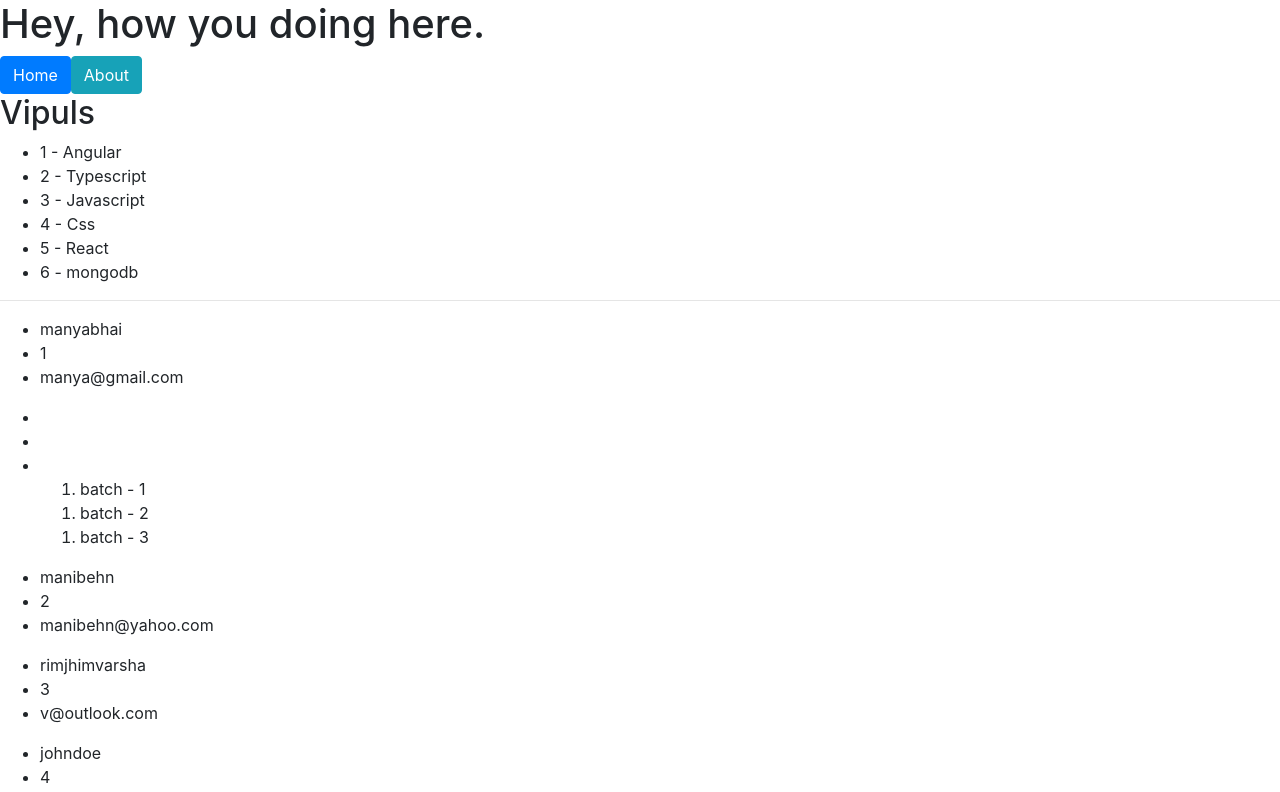
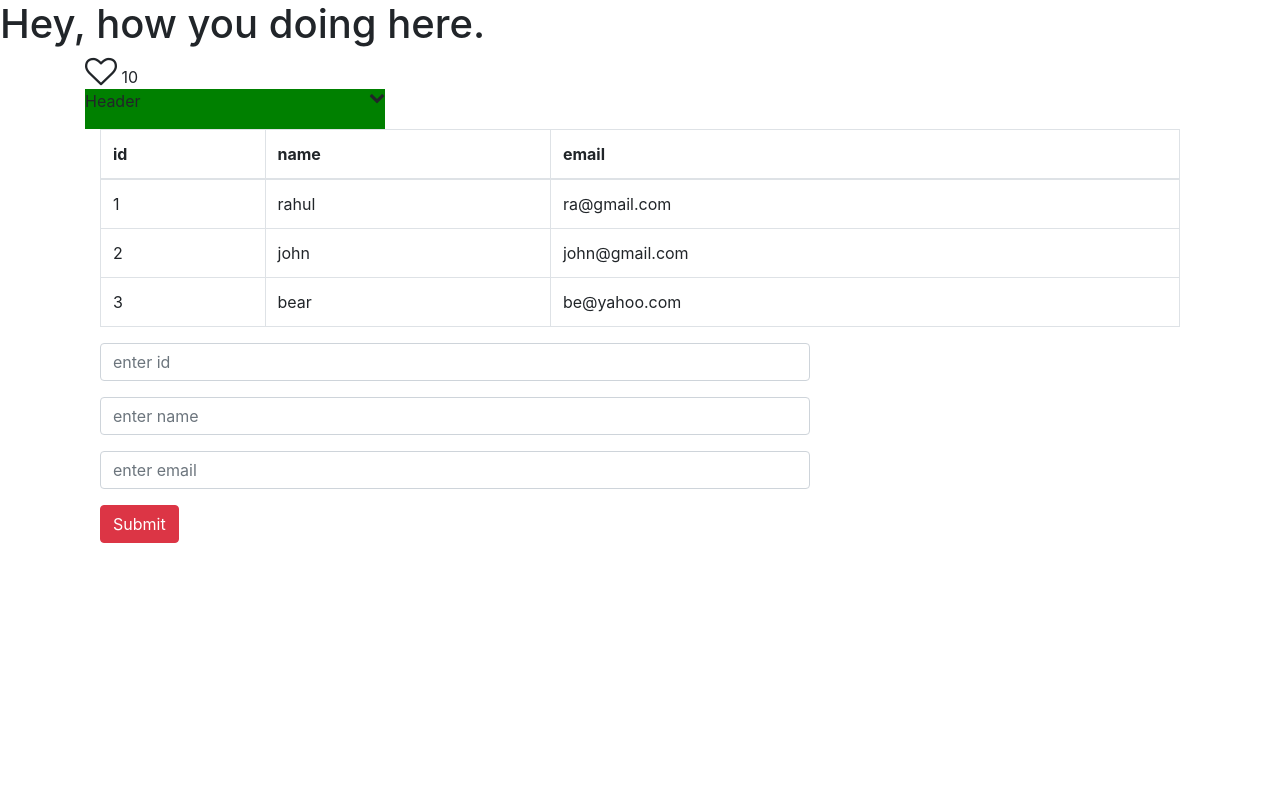
Before and after one commit to Vips120/SNMVKPPDAAangular, an Angular app in the folder myapp/: page / in a window 1280 px wide. Shown: the top 792 px of the page. Built offline with nearby package versions, Linux system fonts and the light colour scheme.

Commit message:
#vipulinputoutputtask

```diff
--- a/myapp/src/app/app.component.html
+++ b/myapp/src/app/app.component.html
@@ -2,9 +2,12 @@
 <h1>Hey, how you doing here.</h1>
 <!-- <app-task></app-task> -->
 <!-- <app-parent></app-parent> -->
-<app-property>
+<!-- <app-property>
     <h2 class="title">Title</h2>
     <div class="body">
             <img src="../assets/img/face1.jpg"/>
     </div>
-</app-property>
+</app-property> -->
+
+<app-heart [count]="totalCount"></app-heart>
+<app-storeuser></app-storeuser>
--- a/myapp/src/app/app.component.ts
+++ b/myapp/src/app/app.component.ts
@@ -7,4 +7,5 @@
 })
 export class AppComponent {
   title = 'myapp';
+  totalCount:number = 10;
 }
--- /dev/null
+++ b/myapp/src/app/currentUser.component.ts
@@ -0,0 +1,64 @@
+import {Component,Input, Output, EventEmitter} from '@angular/core';
+import {Iusers} from './shared/model/user';
+@Component({
+    selector: 'app-currentuser',
+    template:`
+    <div class="container">
+    <div class="row">
+    <div class="col-md-12">
+    <table class="table table-bordered">
+    <thead>
+        <tr>
+            <th>id</th>
+            <th>name</th>
+            <th>email</th>
+        </tr>
+    </thead>
+    <tbody>
+        <tr *ngFor="let record of records">
+            <td>{{record.id}}</td>
+            <td>{{record.name}}</td>
+            <td>{{record.email}}</td>
+        </tr>
+
+    </tbody>
+</table>
+    </div>
+    </div>
+
+    <div class="row">
+    <div class="col-md-8">
+        <div class="form-group">
+          <input type="text"
+            class="form-control" placeholder="enter id"
+            #id
+            >
+        </div>
+        <div class="form-group">
+        <input type="text"
+          class="form-control" placeholder="enter name"
+          #name
+          >
+      </div>
+      <div class="form-group">
+      <input type="text"
+        class="form-control" placeholder="enter email"
+        #email
+        >
+    </div>
+    <button type="submit" (click)="AddUser(id.value,name.value,email.value)" class="btn btn-danger btn-md">Submit</button>
+    </div>
+</div>
+    </div>
+
+    `
+})
+
+export class CurrentUsersComponent {
+   @Input() public records: Iusers[];
+   @Output() public newRecord = new EventEmitter<Iusers>();
+    constructor(){}
+    AddUser(uId,uname,uemail){
+this.newRecord.emit({id:uId, name:uname, email:uemail});
+    }
+}
--- /dev/null
+++ b/myapp/src/app/heartlike.component.ts
@@ -0,0 +1,61 @@
+import {Component,Input} from '@angular/core';
+@Component({
+    selector:'app-heart',
+    template:`
+    <div class="container">
+    <div class="row">
+    <div class="col-md-8">
+     <span class="fa fa-2x"
+     [class.fa-heart-o]="!likeHeart"
+     [class.fa-heart]="likeHeart"
+     (click)="Like()"
+     ></span> {{count}}
+
+    </div>
+    </div>
+    <div class="row">
+    <div class="col-md-8">
+    <div class="header"
+    (click)="DropDown()"
+    >
+     Header
+     <span class="fa pull-right"
+     [class.fa-chevron-down]="!dropdown"
+     [class.fa-chevron-up]="dropdown"
+     ></span>
+    </div>
+    <div class="body" *ngIf="dropdown">
+      Body
+    </div>
+    </div>
+    </div>
+    </div>
+
+    `,
+    styles:[`
+     .header {
+         width:300px;
+         height:40px;
+         background-color:green;
+     }
+     .body {
+        width:300px;
+        height:300px;
+        background-color:grey;
+     }
+    `]
+})
+
+export class HeartComponent {
+    public likeHeart:boolean = false;
+   @Input() public count:number;
+   public dropdown:boolean = false;
+    constructor(){}
+    Like(){
+        this.likeHeart = !this.likeHeart;
+        this.count += this.likeHeart ? 1 : -1;
+    };
+    DropDown(){
+this.dropdown = !this.dropdown;
+    }
+}
--- /dev/null
+++ b/myapp/src/app/shared/model/user.ts
@@ -0,0 +1,5 @@
+export interface Iusers {
+    id:number;
+    name:string;
+    email:string;
+}
--- /dev/null
+++ b/myapp/src/app/storeUsers.component.ts
@@ -0,0 +1,38 @@
+import {Component} from '@angular/core';
+import {Iusers} from './shared/model/user';
+@Component({
+    selector: 'app-storeuser',
+    template:`
+    <div class="container">
+    <div class="row">
+    <div class="col-md-12">
+    <app-currentuser [records]="usersData" (newRecord)="AddNewUser($event)"></app-currentuser>
+    </div>
+    </div>
+    </div>
+
+    `
+})
+
+export class StoreUsersComponent {
+    public usersData:Iusers[] = [{
+        id:1,
+        name:'rahul',
+        email:'ra@gmail.com'
+    },
+   {
+       id:2,
+       name:'john',
+       email:'john@gmail.com'
+   },
+   {
+       id:3,
+       name:'bear',
+       email:'be@yahoo.com'
+   }
+];
+    constructor(){}
+    AddNewUser(item: Iusers){
+        this.usersData.unshift(item);
+    }
+}
```
Also changed, not shown: myapp/src/app/app.module.ts (+7 -1 lines).
